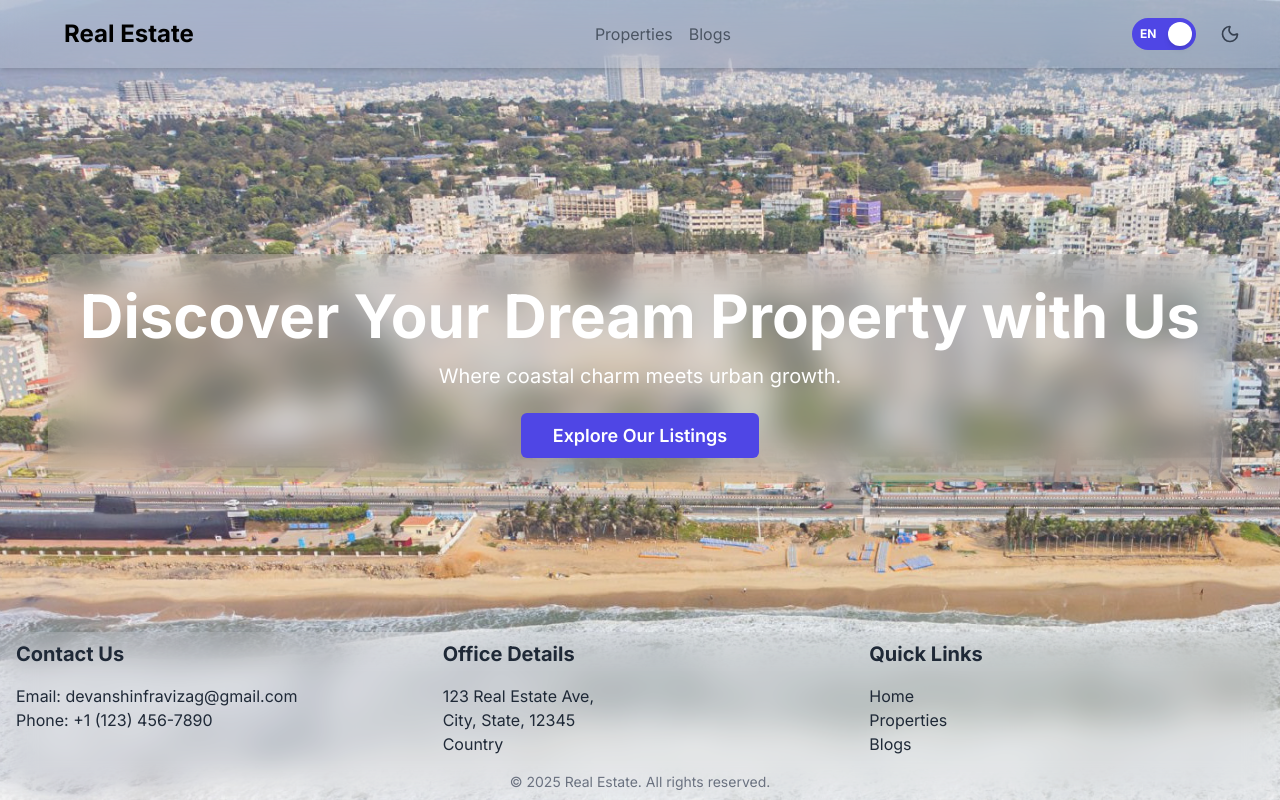
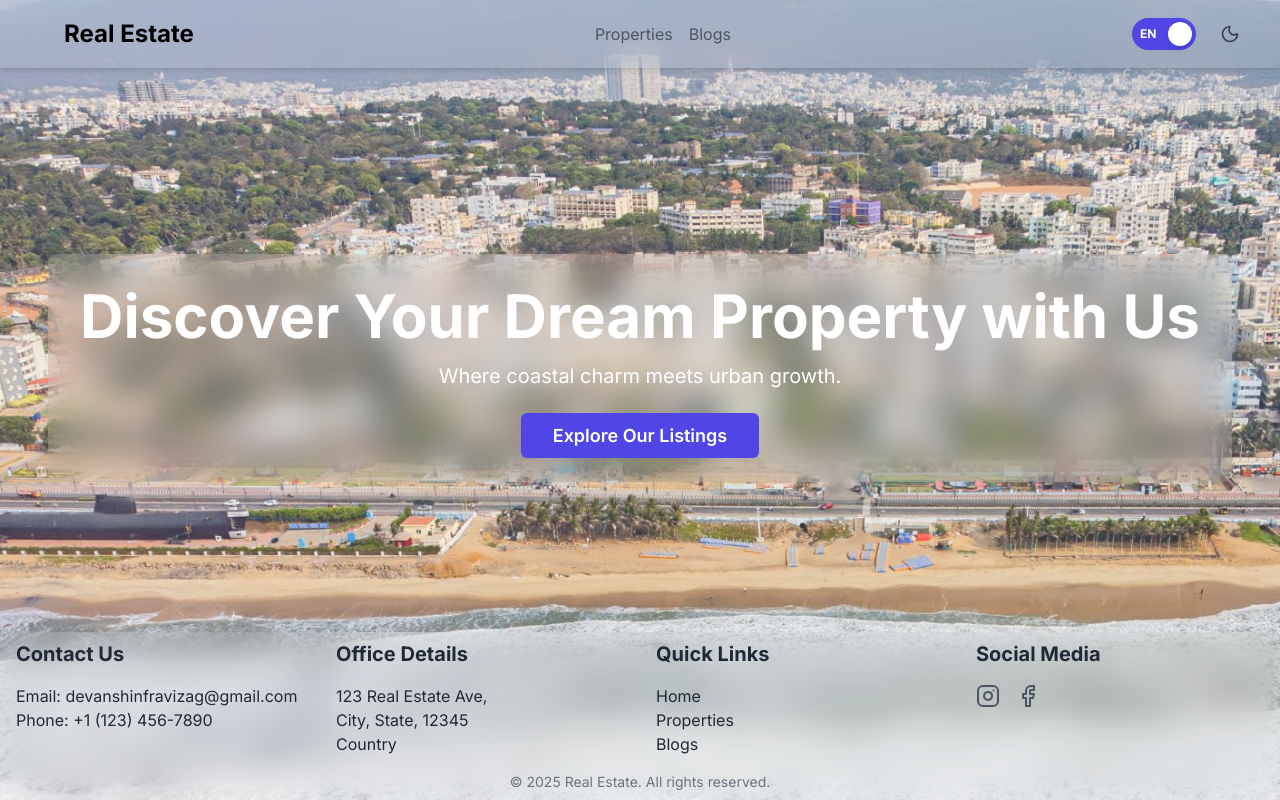
Before and after one commit to Nikhileshsai/devanshinfra-realestate, a Next.js app: page / in a window 1280 px wide. Built offline with nearby package versions, Linux system fonts and the light colour scheme; no server answers; the database is empty.

Commit message:
social media

```diff
--- a/src/components/LayoutContent.tsx
+++ b/src/components/LayoutContent.tsx
@@ -116,7 +116,7 @@ export default function LayoutContent({ children }: { children: React.ReactNode
           {children}
         </main>
         <footer className="bg-white/10 dark:bg-black/10 backdrop-blur-lg text-gray-800 dark:text-white py-2 shrink-0">
-          <div className="container mx-auto px-4 grid grid-cols-1 md:grid-cols-3 gap-8">
+          <div className="container mx-auto px-4 grid grid-cols-1 md:grid-cols-4 gap-8">
             <div className="md:col-span-1">
               <h3 className="text-xs md:text-xl font-bold mb-4">{footerContent[language].contact}</h3>
               <p className="text-xs md:text-base">Email: devanshinfravizag@gmail.com</p>
@@ -136,6 +136,17 @@ export default function LayoutContent({ children }: { children: React.ReactNode
                 <li><Link href="/blogs" className="text-xs md:text-base hover:underline">{navContent[language].blogs}</Link></li>
               </ul>
             </div>
+            <div className="hidden md:block md:col-span-1">
+              <h3 className="text-xs md:text-xl font-bold mb-4">Social Media</h3>
+              <div className="flex space-x-4">
+                <Link href="https://www.instagram.com/" target="_blank" rel="noopener noreferrer" aria-label="Instagram" className="text-gray-600 dark:text-gray-300 hover:text-indigo-600 dark:hover:text-indigo-400 transition-colors duration-300">
+                  <svg xmlns="http://www.w3.org/2000/svg" width="24" height="24" viewBox="0 0 24 24" fill="none" stroke="currentColor" stroke-width="2" stroke-linecap="round" stroke-linejoin="round" class="lucide lucide-instagram"><rect width="20" height="20" x="2" y="2" rx="5" ry="5"/><path d="M16 11.37A4 4 0 1 1 12.63 8 4 4 0 0 1 16 11.37z"/><line x1="17.5" x2="17.5" y1="6.5" y2="6.5"/></svg>
+                </Link>
+                <Link href="https://www.facebook.com/" target="_blank" rel="noopener noreferrer" aria-label="Facebook" className="text-gray-600 dark:text-gray-300 hover:text-indigo-600 dark:hover:text-indigo-400 transition-colors duration-300">
+                  <svg xmlns="http://www.w3.org/2000/svg" width="24" height="24" viewBox="0 0 24 24" fill="none" stroke="currentColor" stroke-width="2" stroke-linecap="round" stroke-linejoin="round" class="lucide lucide-facebook"><path d="M18 2h-3a5 5 0 0 0-5 5v3H7v4h3v8h4v-8h3l1-4h-4V7a1 1 0 0 1 1-1h3z"/></svg>
+                </Link>
+              </div>
+            </div>
           </div>
           <div className="text-center mt-2 md:mt-4 text-xs md:text-sm text-gray-500 dark:text-gray-400">
             &copy; {new Date().getFullYear()} {navContent[language].title}. {footerContent[language].rights}
```
